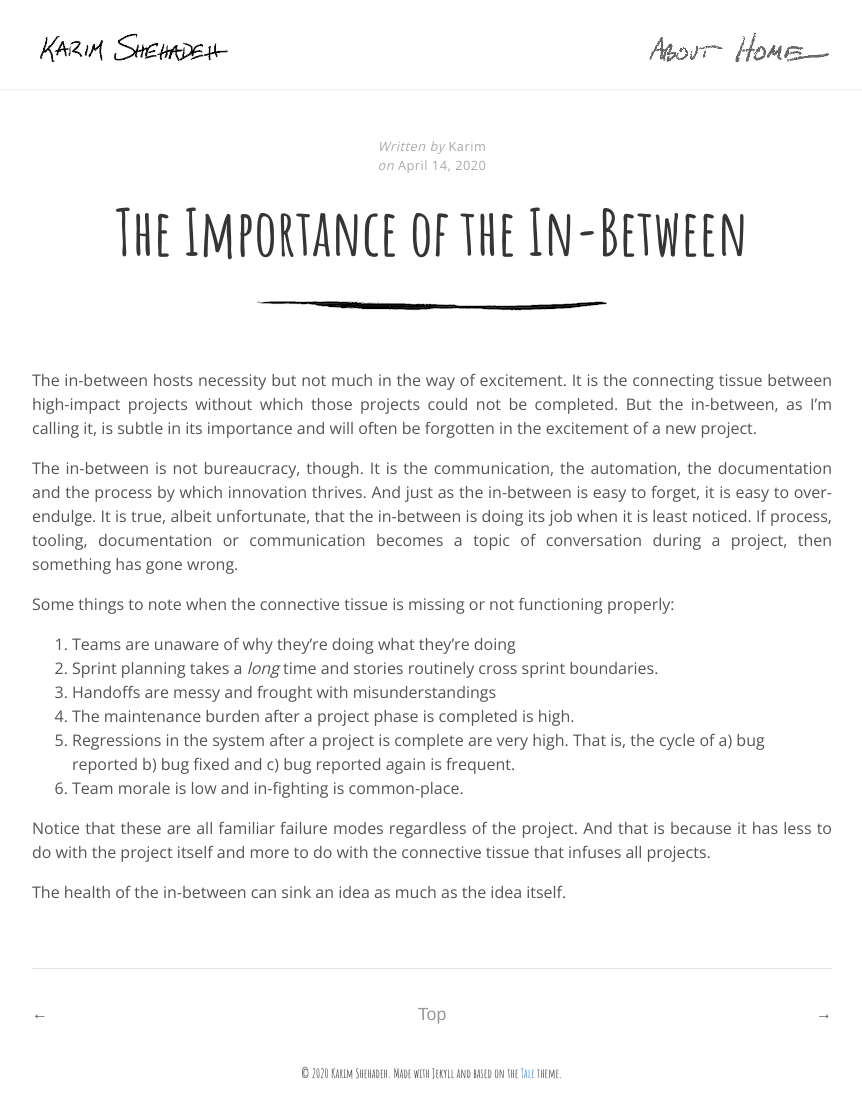
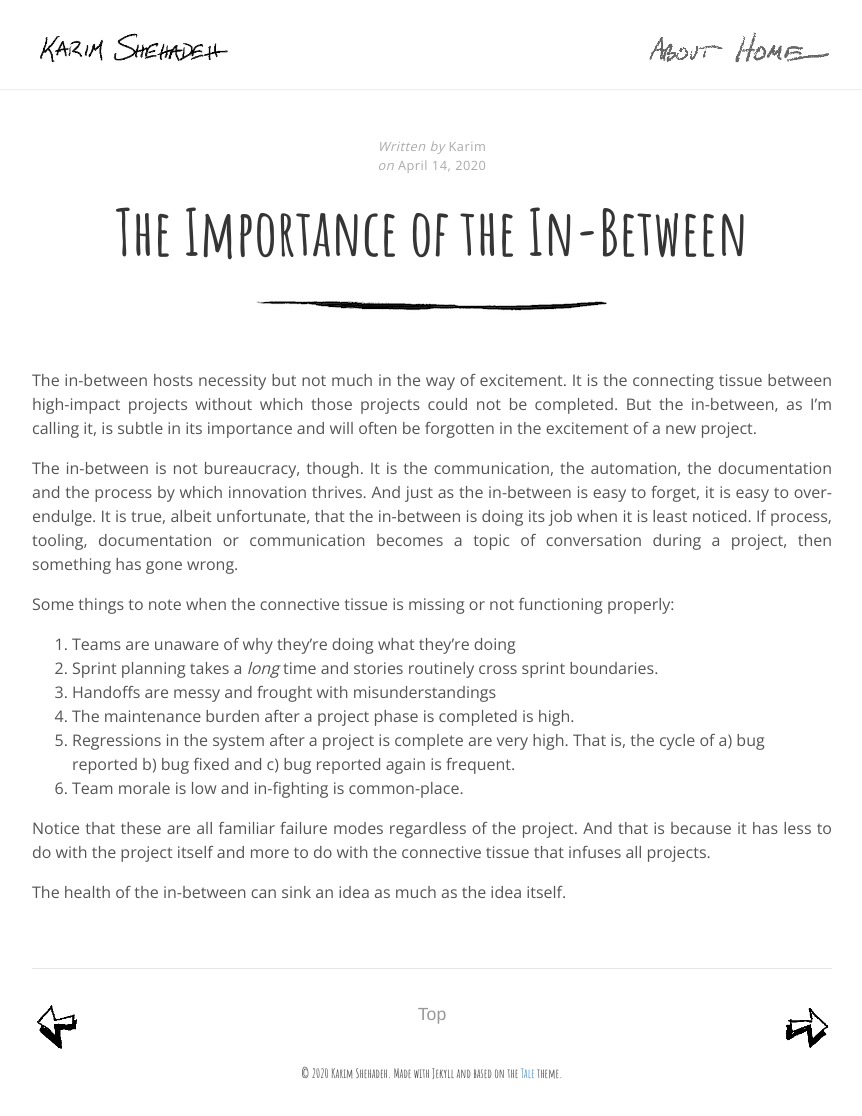
Before and after one commit to kshehadeh/website, a Jekyll site: the page built from _posts/2020-04-14-thebetween.md, in a window 1280 px wide. Shown: the whole page, without its empty margins (208-1070 px from the left). Built offline with Jekyll 4.4.1, drawn with Linux system fonts in a browser that asks for light colours.

Commit message:
Fixed arrows

```diff
--- a/_layouts/home.html
+++ b/_layouts/home.html
@@ -21,7 +21,7 @@ layout: default
 
 <div class="pagination">
   {% if paginator.previous_page %}
-    <a href="{{ paginator.previous_page_path | prepend: site.baseurl }}" class="left arrow">&#8592;</a>
+    <a href="{{ paginator.previous_page_path | prepend: site.baseurl }}" class="left arrow"><img src="/assets/images/left-arrow-drawn.png" width=50></a>
   {% endif %}
   {% if paginator.next_page %}
     <a href="{{ paginator.next_page_path | prepend: site.baseurl }}" class="right arrow"><img src="/assets/images/right-arrow-drawn.png" width=50></a>
--- a/_layouts/post.html
+++ b/_layouts/post.html
@@ -29,10 +29,10 @@ layout: default
 
 <div class="pagination">
   {% if page.next.url %}
-    <a href="{{ page.next.url | prepend: site.baseurl }}" class="left arrow">&#8592;</a>
+    <a href="{{ page.next.url | prepend: site.baseurl }}" class="left arrow"><img src="/assets/images/left-arrow-drawn.png" width=50></a>
   {% endif %}
   {% if page.previous.url %}
-    <a href="{{ page.previous.url | prepend: site.baseurl }}" class="right arrow">&#8594;</a>
+    <a href="{{ page.previous.url | prepend: site.baseurl }}" class="right arrow"><img src="/assets/images/right-arrow-drawn.png" width=50></a>
   {% endif %}
 
   <a href="#" class="top">Top</a>
```
